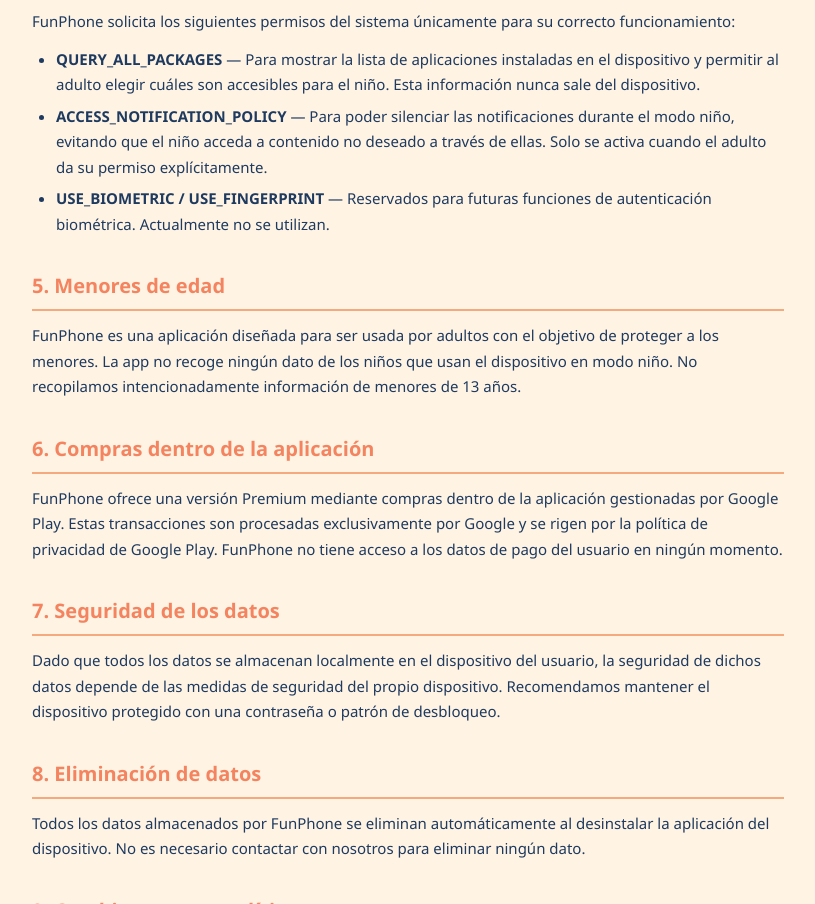
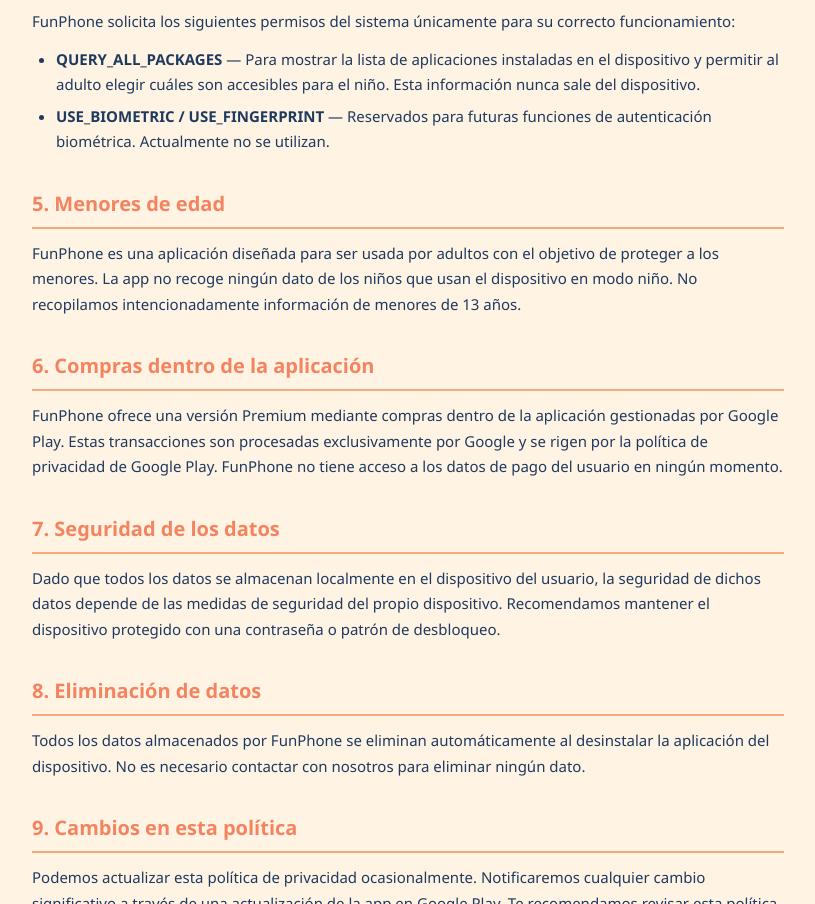
Before and after one commit to FunPhoneApp/funphone-privacy, a plain HTML site: page index.html in a window 1280 px wide. Shown: the part 1257-2161 px from the top of the page, without its empty margins (232-1047 px from the left). Drawn offline with Linux system fonts and the light colour scheme.

Commit message:
Update index.html

```diff
--- a/index.html
+++ b/index.html
@@ -172,7 +172,6 @@
         <p>FunPhone solicita los siguientes permisos del sistema únicamente para su correcto funcionamiento:</p>
         <ul>
             <li><strong>QUERY_ALL_PACKAGES</strong> — Para mostrar la lista de aplicaciones instaladas en el dispositivo y permitir al adulto elegir cuáles son accesibles para el niño. Esta información nunca sale del dispositivo.</li>
-            <li><strong>ACCESS_NOTIFICATION_POLICY</strong> — Para poder silenciar las notificaciones durante el modo niño, evitando que el niño acceda a contenido no deseado a través de ellas. Solo se activa cuando el adulto da su permiso explícitamente.</li>
             <li><strong>USE_BIOMETRIC / USE_FINGERPRINT</strong> — Reservados para futuras funciones de autenticación biométrica. Actualmente no se utilizan.</li>
         </ul>
 
@@ -231,7 +230,6 @@
         <p>FunPhone requests the following system permissions solely for its proper functioning:</p>
         <ul>
             <li><strong>QUERY_ALL_PACKAGES</strong> — To display the list of applications installed on the device and allow the adult to choose which ones are accessible to the child. This information never leaves the device.</li>
-            <li><strong>ACCESS_NOTIFICATION_POLICY</strong> — To silence notifications during kid mode, preventing the child from accessing unwanted content through them. Only activated when the adult explicitly grants permission.</li>
             <li><strong>USE_BIOMETRIC / USE_FINGERPRINT</strong> — Reserved for future biometric authentication features. Currently not in use.</li>
         </ul>
 
```
